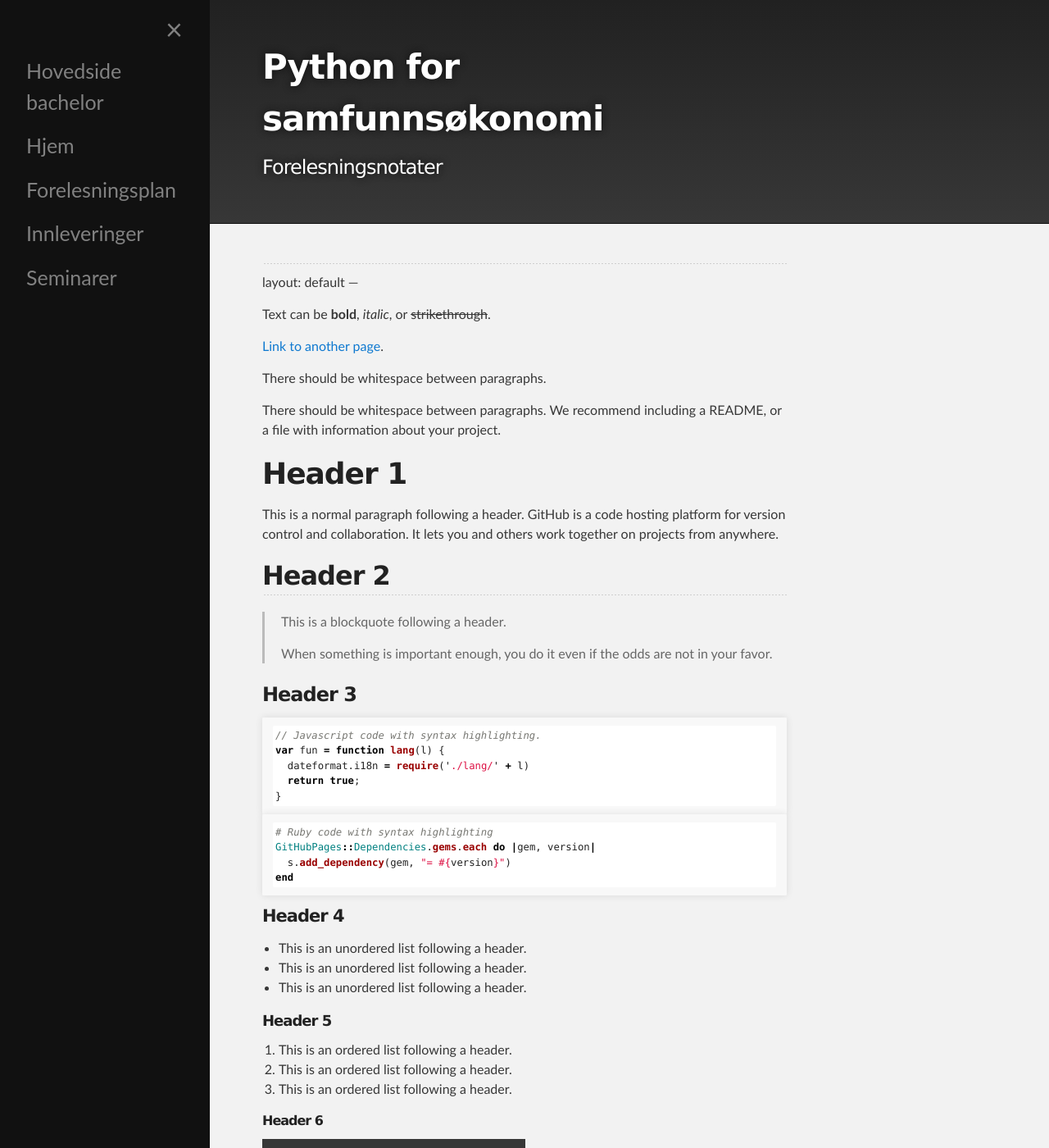
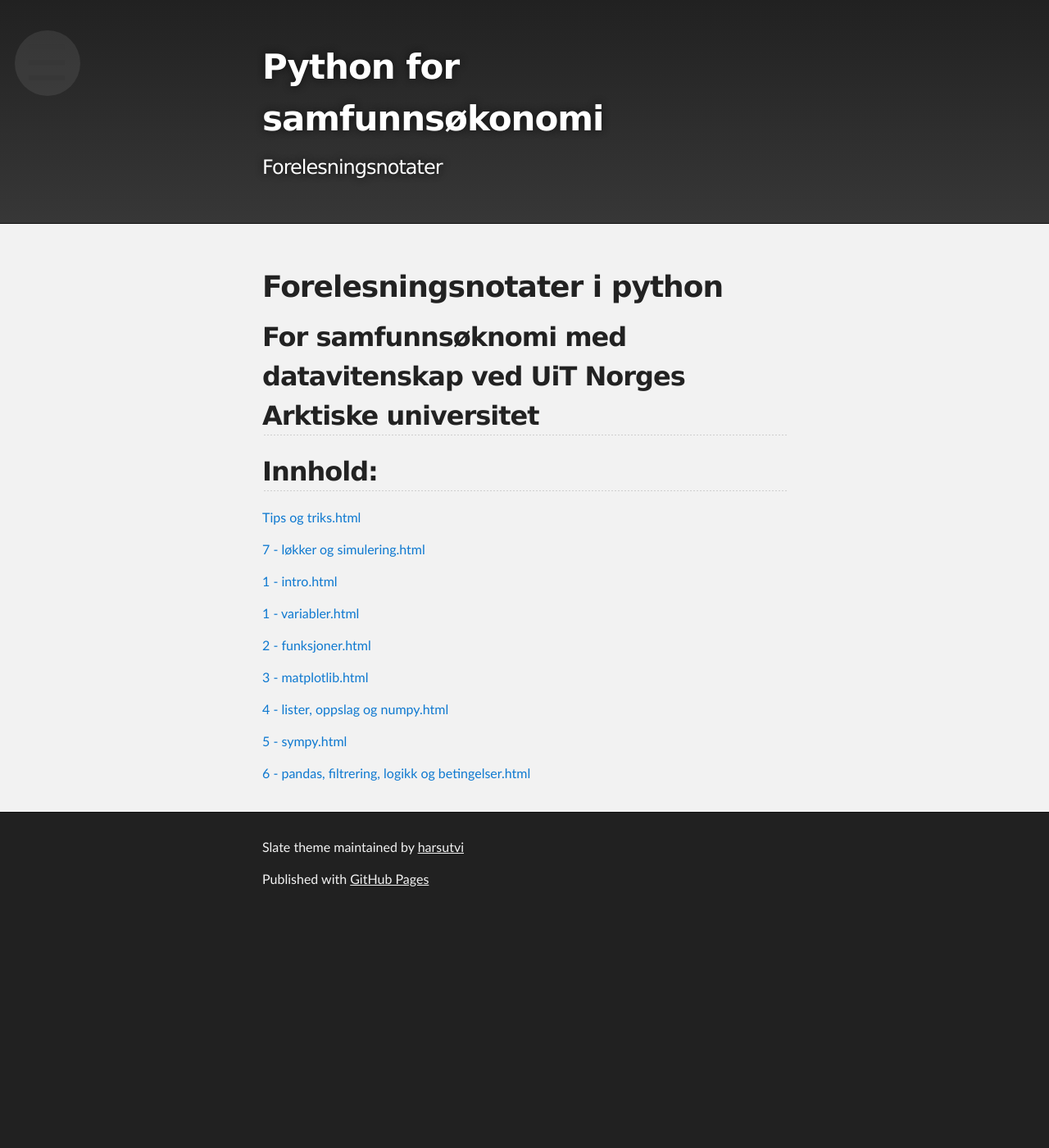
Before and after one commit to harsutvi/notebooks, a Jekyll site: the page built from index.md, in a window 1280 px wide and 1400 px high. Shown: the whole window at 82% size. Built offline with Jekyll 4.4.1, drawn with Linux system fonts in a browser that asks for light colours; our own code applies the rules of GitHub Pages for plain Markdown files; some of the changed text lies outside the part shown.

Commit message:
Update index.md

````diff
--- a/index.md
+++ b/index.md
@@ -1,124 +1,26 @@
-{% include navbar_open.html %}
----
-layout: default
----
+{% include navbar.html %}
 
-Text can be **bold**, _italic_, or ~~strikethrough~~.
+# Forelesningsnotater i python
 
-[Link to another page](./another-page.html).
-
-There should be whitespace between paragraphs.
-
-There should be whitespace between paragraphs. We recommend including a README, or a file with information about your project.
-
-# Header 1
-
-This is a normal paragraph following a header. GitHub is a code hosting platform for version control and collaboration. It lets you and others work together on projects from anywhere.
-
-## Header 2
-
-> This is a blockquote following a header.
->
-> When something is important enough, you do it even if the odds are not in your favor.
-
-### Header 3
-
-```js
-// Javascript code with syntax highlighting.
-var fun = function lang(l) {
-  dateformat.i18n = require('./lang/' + l)
-  return true;
-}
-```
-
-```ruby
-# Ruby code with syntax highlighting
-GitHubPages::Dependencies.gems.each do |gem, version|
-  s.add_dependency(gem, "= #{version}")
-end
-```
-
-#### Header 4
-
-*   This is an unordered list following a header.
-*   This is an unordered list following a header.
-*   This is an unordered list following a header.
-
-##### Header 5
-
-1.  This is an ordered list following a header.
-2.  This is an ordered list following a header.
-3.  This is an ordered list following a header.
-
-###### Header 6
-
-| head1        | head two          | three |
-|:-------------|:------------------|:------|
-| ok           | good swedish fish | nice  |
-| out of stock | good and plenty   | nice  |
-| ok           | good `oreos`      | hmm   |
-| ok           | good `zoute` drop | yumm  |
-
-### There's a horizontal rule below this.
-
-* * *
-
-### Here is an unordered list:
-
-*   Item foo
-*   Item bar
-*   Item baz
-*   Item zip
-
-### And an ordered list:
-
-1.  Item one
-1.  Item two
-1.  Item three
-1.  Item four
-
-### And a nested list:
-
-- level 1 item
-  - level 2 item
-  - level 2 item
-    - level 3 item
-    - level 3 item
-- level 1 item
-  - level 2 item
-  - level 2 item
-  - level 2 item
-- level 1 item
-  - level 2 item
-  - level 2 item
-- level 1 item
-
-### Small image
-
-![Octocat](https://github.githubassets.com/images/icons/emoji/octocat.png)
-
-### Large image
-
-![Branching](https://guides.github.com/activities/hello-world/branching.png)
+## For samfunnsøknomi med datavitenskap ved UiT Norges Arktiske universitet
 
 
-### Definition lists can be used with HTML syntax.
+## Innhold:
 
-<dl>
-<dt>Name</dt>
-<dd>Godzilla</dd>
-<dt>Born</dt>
-<dd>1952</dd>
-<dt>Birthplace</dt>
-<dd>Japan</dd>
-<dt>Color</dt>
-<dd>Green</dd>
-</dl>
+[Tips og triks.html](Tips og triks.ipynb)
 
-```
-Long, single-line code blocks should not wrap. They should horizontally scroll if they are too long. This line should be long enough to demonstrate this.
-```
+[7 - løkker og simulering.html](7 - løkker og simulering.ipynb)
 
-```
-The final element.
-```
+[1 - intro.html](1 - intro.ipynb)
+
+[1 - variabler.html](1 - variabler.ipynb)
+
+[2 - funksjoner.html](2 - funksjoner.ipynb)
+
+[3 - matplotlib.html](3 - matplotlib.ipynb)
+
+[4 - lister, oppslag og numpy.html](4 - lister, oppslag og numpy.ipynb)
+
+[5 - sympy.html](5 - sympy.ipynb)
+
+[6 - pandas, filtrering, logikk og betingelser.html](6 - pandas, filtrering, logikk og betingelser.ipynb)
````
